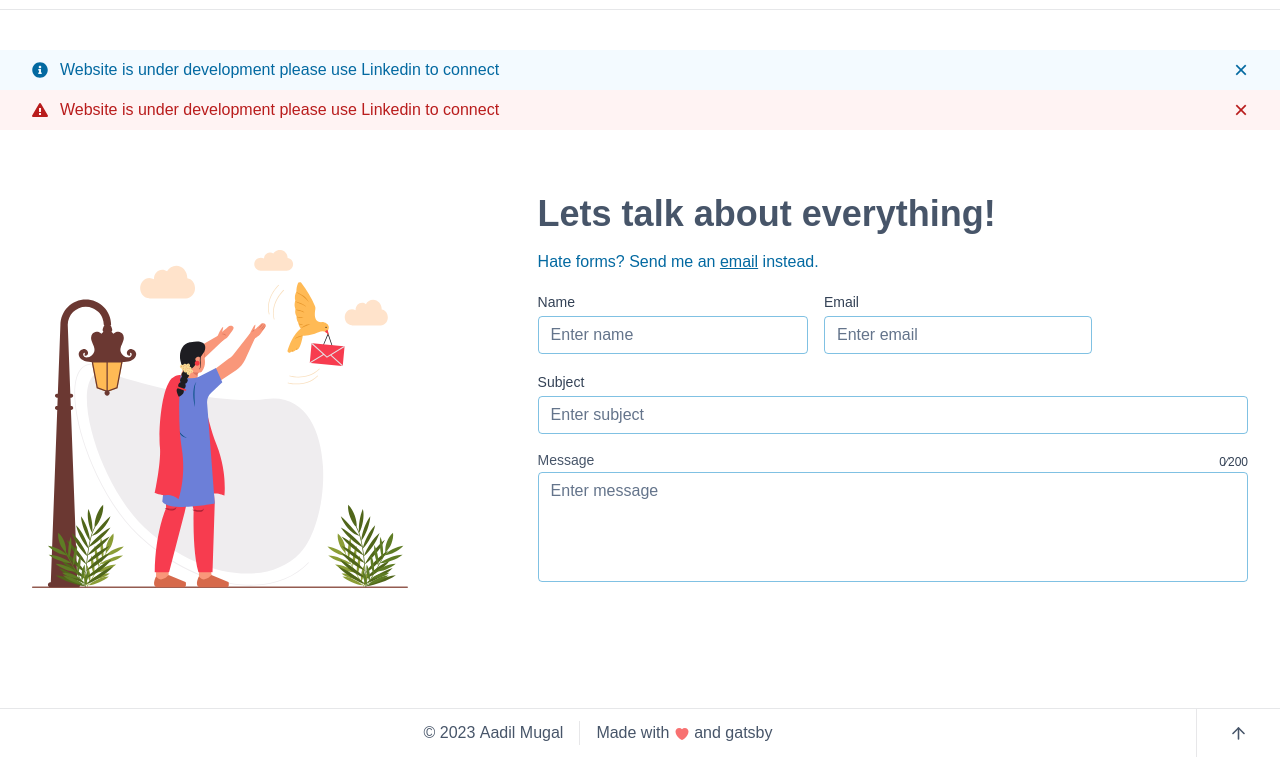
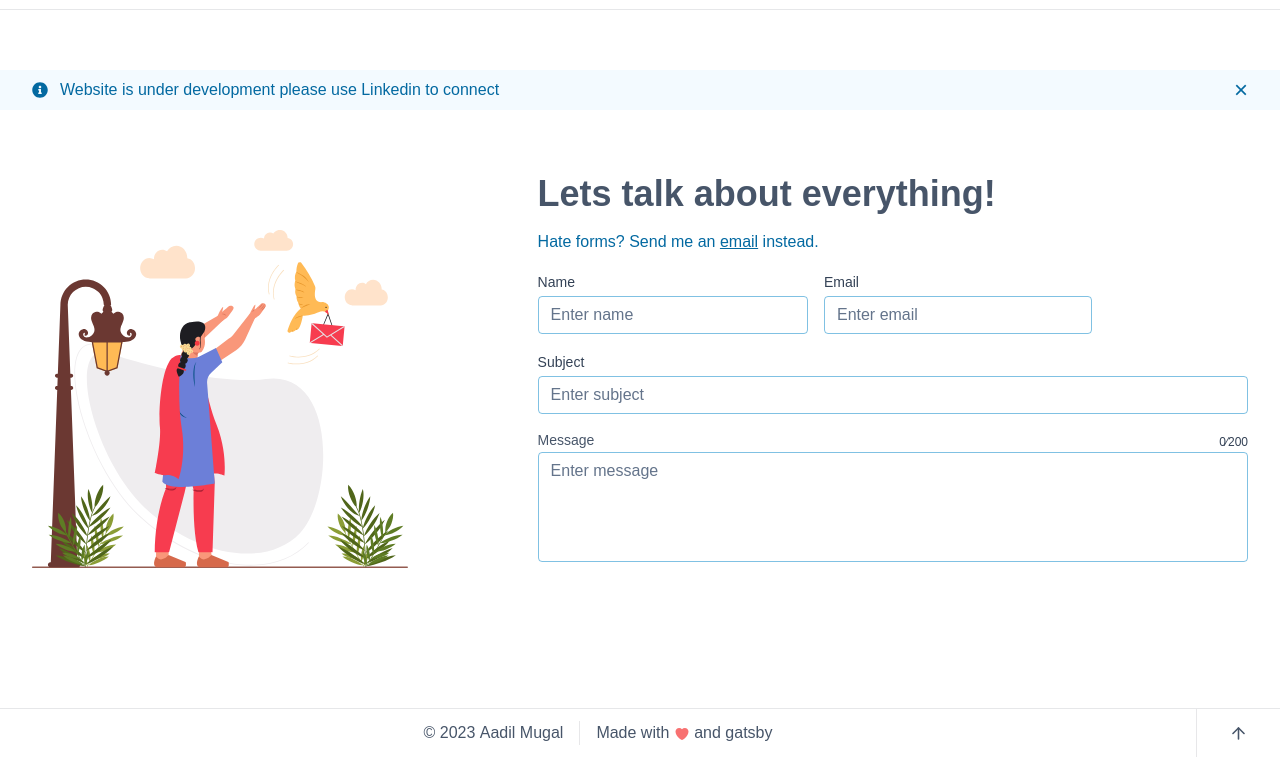
Before and after one commit to aadilmughal786/portfolio, a Gatsby site: page /contact in a window 1280 px wide. Shown: the part 43-800 px from the top of the page. Built offline with nearby package versions, Linux system fonts and the light colour scheme; Gatsby itself is replaced by a stand-in of ours.

Commit message:
remove testing code

```diff
--- a/src/pages/contact.jsx
+++ b/src/pages/contact.jsx
@@ -2,7 +2,6 @@ import React from "react"
 import Form from "../components/contact/form"
 import Layout from "../components/layouts/layout"
 import InfoBar from "../components/message-bar/info-bar"
-import AlertBar from "../components/message-bar/alert-bar"
 import Seo from "../components/seo/seo"
 import data from "../data/contact/index"
 
@@ -12,7 +11,6 @@ const Contact = () => {
       <Layout>
         <div className="text-slate-600 dark:text-slate-300">
           <InfoBar message={data.messageBarData} />
-          <AlertBar message={data.messageBarData} />
           <div className="pt-16 pb-20">
             <Form data={data.formData} />
           </div>
```
